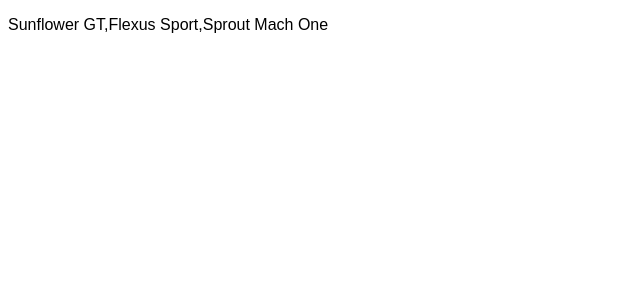
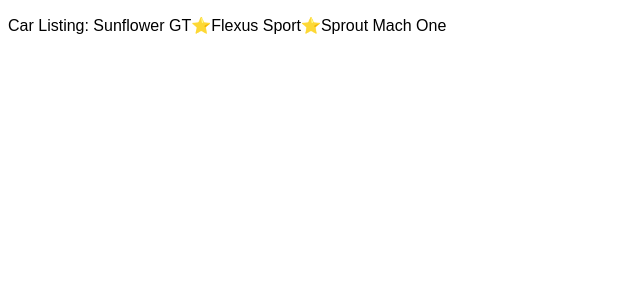
Before and after one commit to carelessmisu/learn-angular, an Angular app: page / in a window 1280 px wide. Shown: the top 300 px of the page, without its empty margins (0-640 px from the left). Built offline with nearby package versions, Linux system fonts and the light colour scheme.

Commit message:
20-inject-based-di

```diff
--- a/src/app/app.component.ts
+++ b/src/app/app.component.ts
@@ -3,8 +3,13 @@
 
 @Component({
   selector: 'app-root',
-  template: '<p> {{ carService.getCars() }} </p>',
+  template: `<p>Car Listing: {{display}}</p>`,
 })
 export class AppComponent {
+  display = '';
   carService = inject(CarService);
+
+  constructor() {
+    this.display = this.carService.getCars().join('⭐️');
+  }
 }
```
